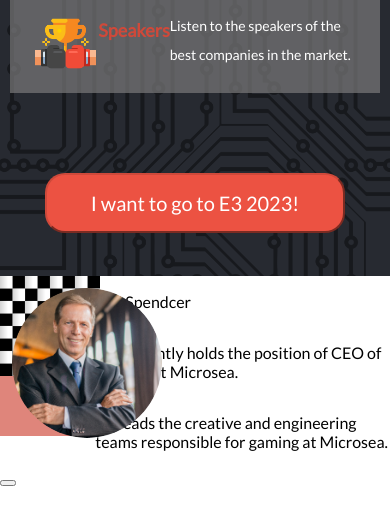
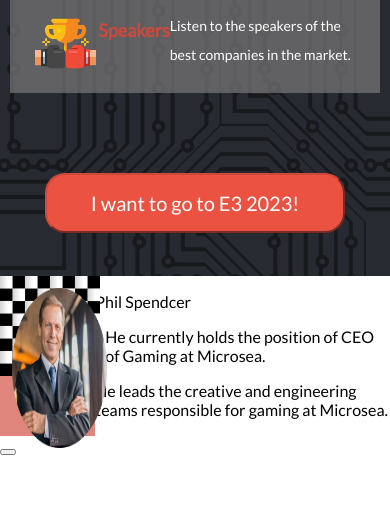
Before and after one commit to CarlosZ96/Capstone-Conference, a plain HTML site: page index.html in a window 390 px wide. Shown: the part 1232-1756 px from the top of the page. Drawn offline with Linux system fonts and the light colour scheme.

Commit message:
Update style.css
Resized images

```diff
--- a/style.css
+++ b/style.css
@@ -325,8 +325,8 @@ body {
   }
 
   .spk1img {
-    height: 150px;
-    width: 150px;
+    height: 100%;
+    width: 100%;
     position: absolute;
     left: 12px;
     top: 12px;
@@ -338,4 +338,7 @@ body {
     flex-direction: column;
   }
 
+  #job{
+    margin: 0 10px;
+  }
 }
```
